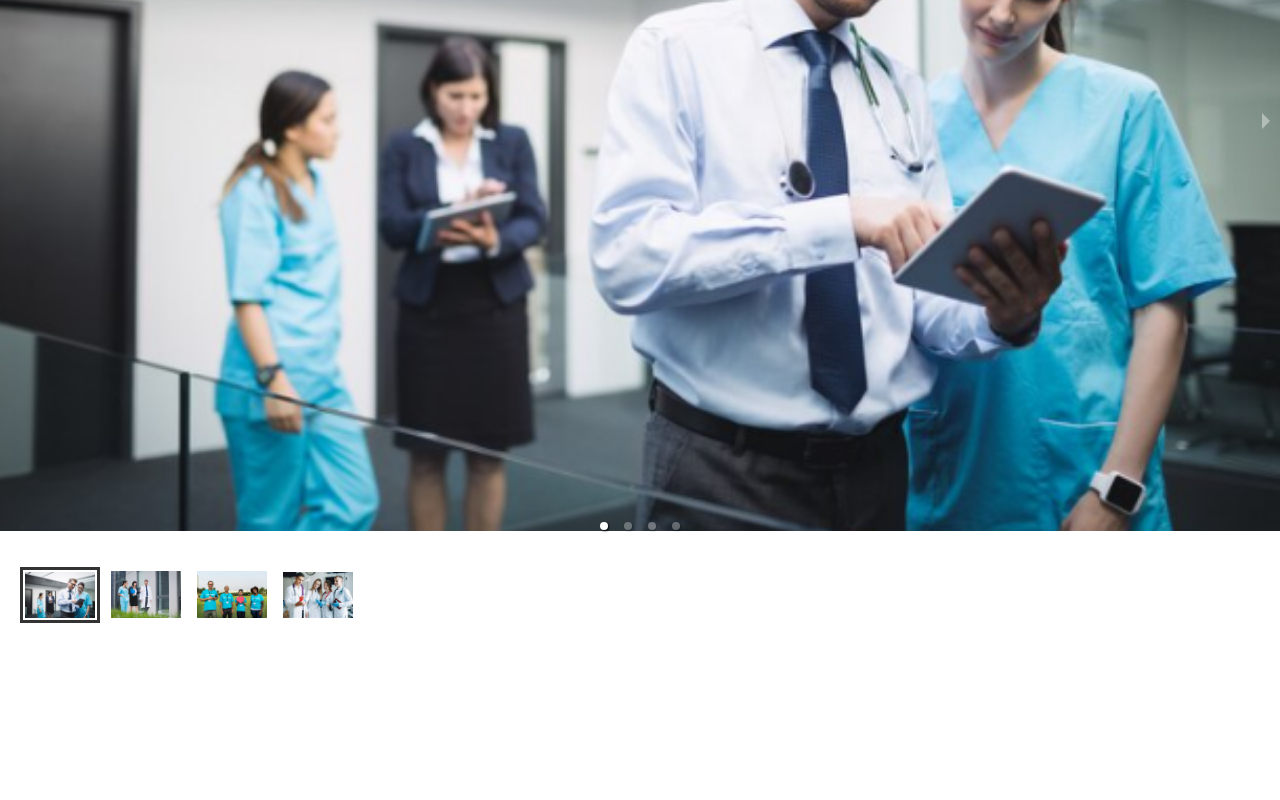
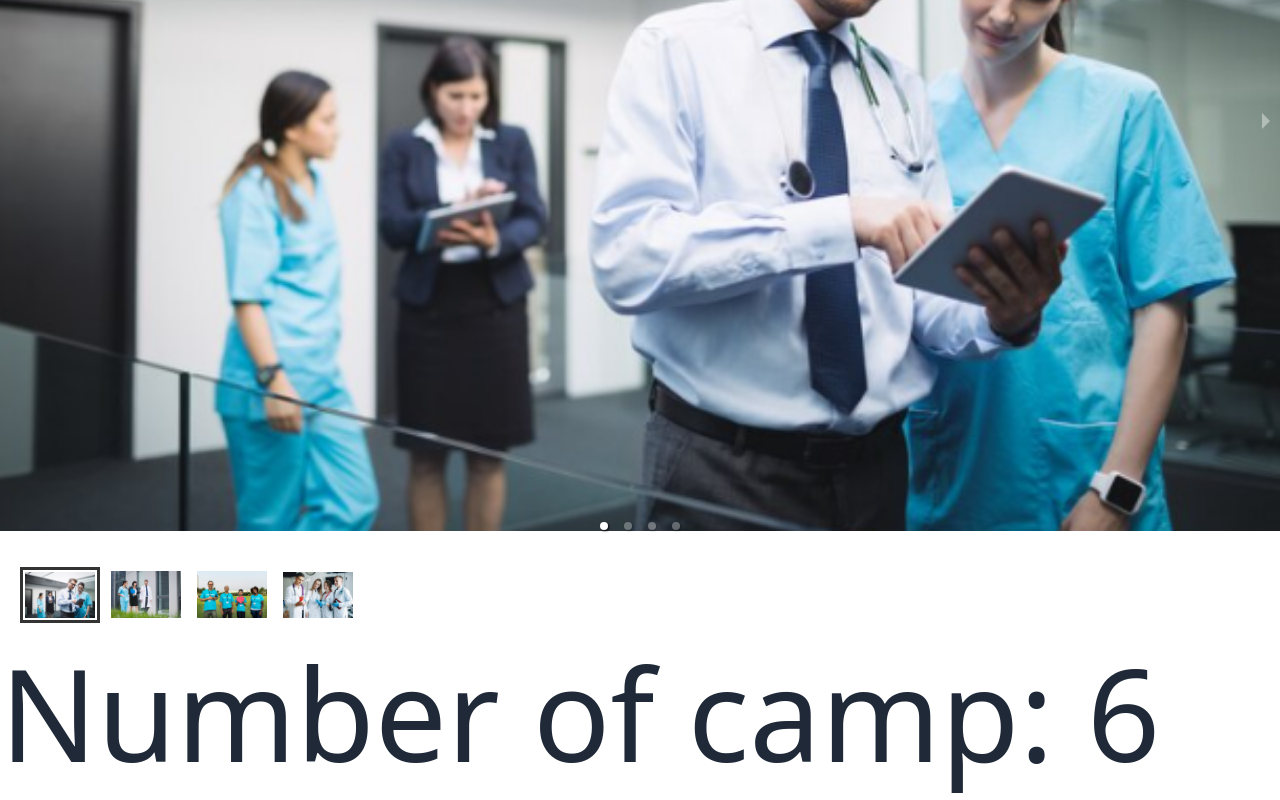
Before and after one commit to jesvinv4u/PCL_Project, a React (Vite) app: page / in a window 1280 px wide. Shown: the part 308-1108 px from the top of the page. Before the commit the page ends 957 px from the top, so only its background shows below. Built offline with nearby package versions, Linux system fonts and the light colour scheme.

Commit message:
created dynamic section title

```diff
--- /dev/null
+++ b/src/components/SectionTitle/SectionTitle.jsx
@@ -0,0 +1,10 @@
+const SectionTitle = ({heading, subHeading}) => {
+    return (
+        <div className="mx-auto text-center md:w-4/12 my-8">
+            <p className="text-yellow-600 mb-2">--- {subHeading} ---</p>
+            <h3 className="text-3xl uppercase border-y-4 py-4">{heading}</h3>
+        </div>
+    );
+};
+
+export default SectionTitle;
--- a/src/components/pages/Home/Home/Home.jsx
+++ b/src/components/pages/Home/Home/Home.jsx
@@ -1,9 +1,11 @@
 import Banner from "../Banner/Banner";
+import MedicalCamp from "../MedicalCamp/MedicalCamp";
 
 const Home = () => {
     return (
         <div>
             <Banner></Banner>
+            <MedicalCamp></MedicalCamp>
         </div>
     );
 };
--- /dev/null
+++ b/src/components/pages/Home/MedicalCamp/Camp.jsx
@@ -0,0 +1,9 @@
+const Camp = () => {
+    return (
+        <div>
+
+        </div>
+    );
+};
+
+export default Camp;
--- a/src/components/pages/Home/MedicalCamp/MedicalCamp.jsx
+++ b/src/components/pages/Home/MedicalCamp/MedicalCamp.jsx
@@ -1,7 +1,18 @@
+import { useEffect, useState } from "react";
+
 const MedicalCamp = () => {
+
+    const [camp, setCamp] = useState([]);
+
+    useEffect(() => {
+        fetch('camp.json')
+            .then(res => res.json())
+            .then(data => setCamp(data))
+    }, [])
+
     return (
         <div>
-
+            <h3 className="text-9xl">Number of camp: {camp.length}</h3>
         </div>
     );
 };
```
